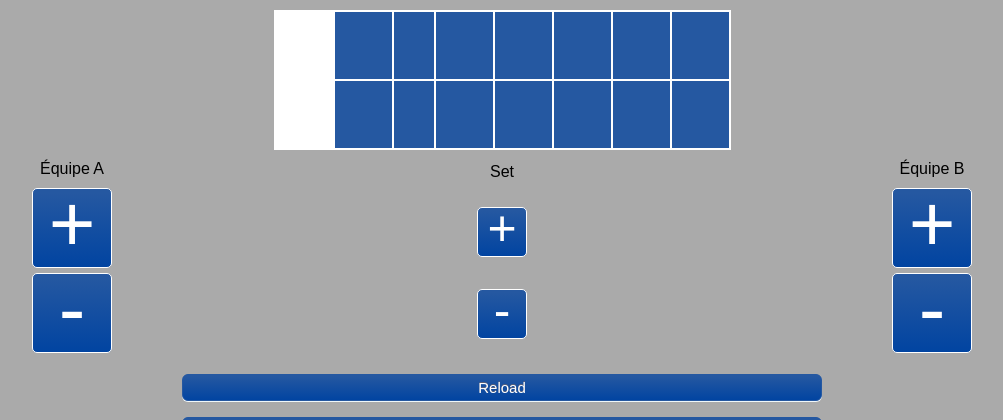
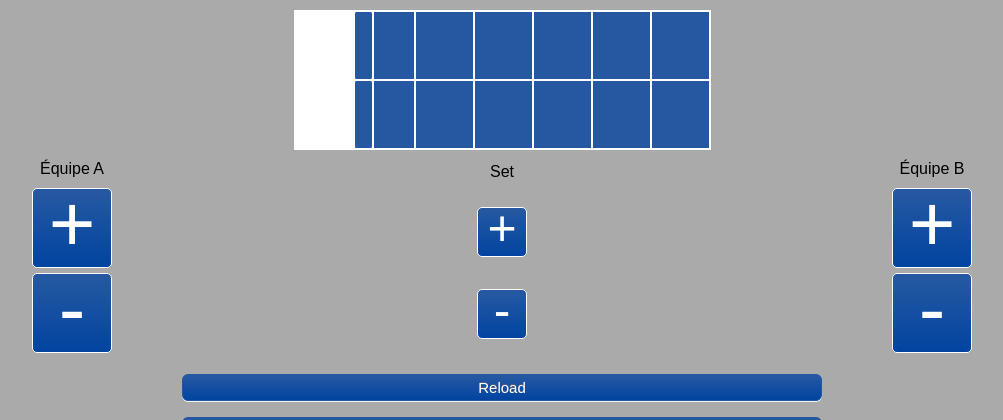
Before and after one commit to jphuguet/volley-scoreboard, a Flask app: page /remote in a window 1280 px wide. Shown: the top 420 px of the page, without its empty margins (138-1141 px from the left). Run offline with Flask 3, Linux system fonts and the light colour scheme; some libraries are stand-ins or nearby versions.

Commit message:
fixed team_color width

```diff
--- a/static/css/main.css
+++ b/static/css/main.css
@@ -135,6 +135,11 @@
   text-shadow: 0px -1px 0px #5b6178;
 }
 
+.team_color {
+  border-radius: 5%;
+  width: 15px;
+}
+
 @media screen and (max-width: 768px) {
   body {
     overflow-x: hidden;
```
